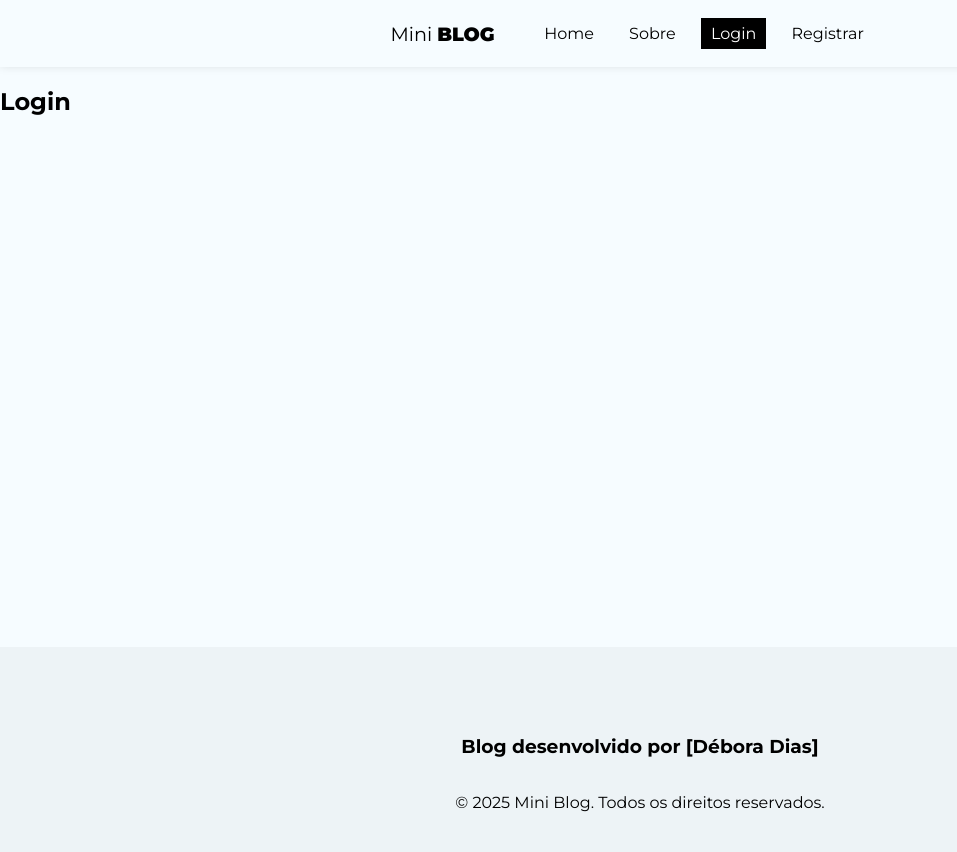
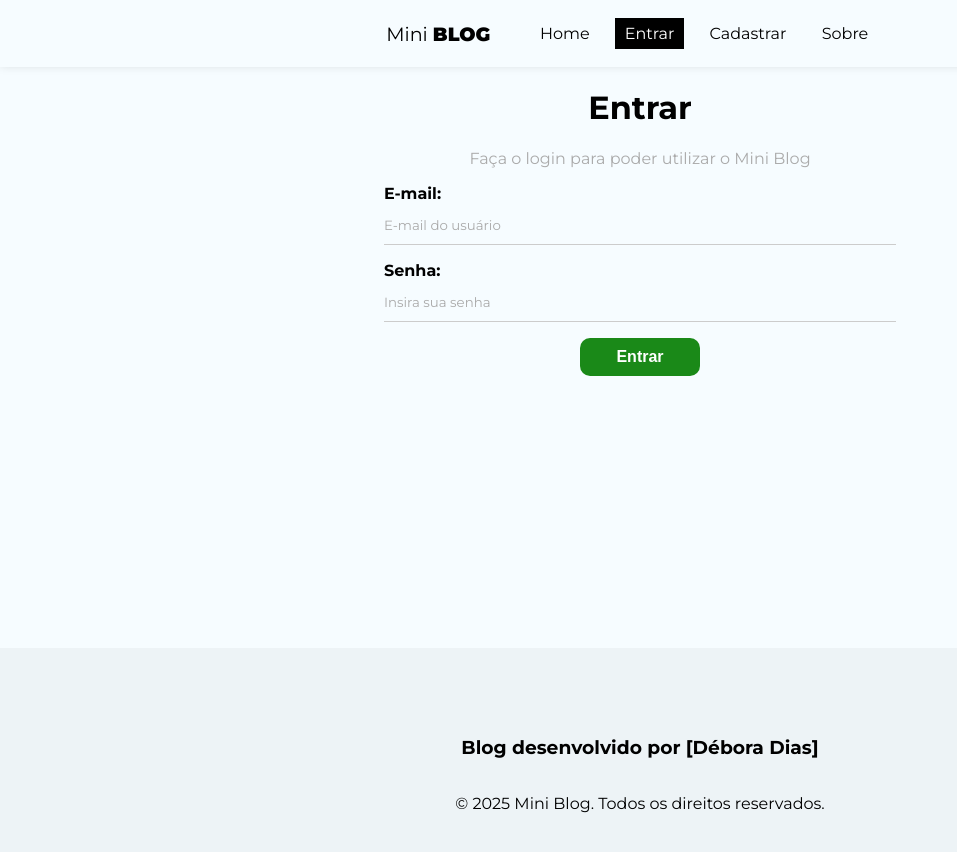
Before and after one commit to deboradiasdev/MiniBlog, a React (Vite) app in the folder miniblog/: page /login in a window 1280 px wide. Shown: the top 852 px of the page, without its empty margins (0-957 px from the left). Built offline with nearby package versions, Linux system fonts and the light colour scheme; no server answers.

Commit message:
login e logout de usuarios

```diff
--- a/miniblog/src/App.jsx
+++ b/miniblog/src/App.jsx
@@ -14,6 +14,8 @@ import Navbar from './components/Navbar.jsx';
 import Footer from './components/Footer.jsx';
 import Login from './pages/Login/Login.jsx';
 import Register from './pages/Register/Register.jsx';
+import Dashboard from './pages/Dashboard/Dashboard.jsx';
+import CreatePost from './pages/CreatePost/CreatePost.jsx';
 
 function App() {
 
@@ -41,8 +43,22 @@ function App() {
             <Routes>
               <Route path="/" element={<Home />} />
               <Route path="/about" element={<About />} />
-              <Route path="/login" element={<Login />} />
-              <Route path="/register" element={<Register />} />
+              <Route
+                path="/login"
+                element={ !user ? <Login /> : <Navigate to="/" /> }
+              />
+              <Route
+                path="/register"
+                element={ !user ? <Register /> : <Navigate to="/" /> }
+              />
+              <Route
+                path="/dashboard"
+                element={ user ? <Dashboard /> : <Navigate to="/login" /> }
+              />
+              <Route
+                path="/post/create"
+                element={ user ? <CreatePost /> : <Navigate to="/login" /> }
+              />
             </Routes>
           </div>
           <Footer />
--- a/miniblog/src/components/Navbar.jsx
+++ b/miniblog/src/components/Navbar.jsx
@@ -1,8 +1,15 @@
 import { NavLink } from "react-router-dom";
+
+import { useAuthentication } from "../hooks/useAuthentication";
+
+import { useAuthValue } from "../context/AuthContext";
 
 import styles from "./Navbar.module.css";
 
 const Navbar = () => {
+    const { user } = useAuthValue();
+    const { logout } = useAuthentication();
+
     return (
         <nav className={styles.navbar}>
             <NavLink to="/" className={styles.brand}>
@@ -12,15 +19,34 @@ const Navbar = () => {
                 <li>
                     <NavLink to="/" className={({ isActive }) => (isActive ? styles.active : '')}>Home</NavLink>
                 </li>
+                {!user && (
+                    <>
+                        <li>
+                            <NavLink to="/login" className={({ isActive }) => (isActive ? styles.active : '')}>Entrar</NavLink>
+                        </li>
+                        <li>
+                            <NavLink to="/register" className={({ isActive }) => (isActive ? styles.active : '')}>Cadastrar</NavLink>
+                        </li>
+                    </>
+                )}
+                {user && (
+                    <>
+                        <li>
+                            <NavLink to="/dashboard" className={({ isActive }) => (isActive ? styles.active : '')}>Dashboard</NavLink>
+                        </li>
+                        <li>
+                            <NavLink to="/post/create" className={({ isActive }) => (isActive ? styles.active : '')}>Novo Post</NavLink>
+                        </li>
+                    </>
+                )}
                 <li>
                     <NavLink to="/about" className={({ isActive }) => (isActive ? styles.active : '')}>Sobre</NavLink>
                 </li>
-                <li>
-                    <NavLink to="/login" className={({ isActive }) => (isActive ? styles.active : '')}>Login</NavLink>
-                </li>
-                <li>
-                    <NavLink to="/register" className={({ isActive }) => (isActive ? styles.active : '')}>Registrar</NavLink>
-                </li>
+                {user && (
+                    <li>
+                        <button onClick={logout}>Sair</button>
+                    </li>
+                )}
             </ul>
         </nav>
     );
--- a/miniblog/src/hooks/useAuthentication.jsx
+++ b/miniblog/src/hooks/useAuthentication.jsx
@@ -23,7 +23,7 @@ export const useAuthentication = () => {
             return;
         }
     }
-
+    // register
     const createUser = async (data) => {
         checkIfCancelled();
 
@@ -63,6 +63,35 @@ export const useAuthentication = () => {
         }
     }
 
+    // login
+    const login = async (data) => {
+        checkIfCancelled();
+
+        setLoading(true);
+        setError(null);
+
+        try {
+            await signInWithEmailAndPassword(auth, data.email, data.password);
+        } catch (error) {
+            let systemErrorMessage;
+            if (error.message.includes('invalid-credential')) {
+                systemErrorMessage = 'Credenciais inválidas.';
+            } else {
+                systemErrorMessage = 'Ocorreu erro, por favor tente mais tarde.';
+            }
+            setError(systemErrorMessage);
+        } finally {
+            setLoading(false);
+        }
+    }
+
+    // Logout
+    const logout = () => {
+        checkIfCancelled();
+
+        signOut(auth);
+    }
+
     useEffect(() => {
         return () => setCancelled(true);
     }, []);
@@ -70,6 +99,8 @@ export const useAuthentication = () => {
     return{
         auth,
         createUser,
+        login,
+        logout,
         error,
         loading
     };
--- a/miniblog/src/pages/About/About.jsx
+++ b/miniblog/src/pages/About/About.jsx
@@ -1,10 +1,18 @@
 // CSS
 import styles from './About.module.css';
 
+import Login from '../Login/Login';
+import { Link } from 'react-router-dom';
+
 const About = () => {
   return (
-    <div>
-      <h1>About</h1>
+    <div className={styles.about}>
+      <h2> Sobre o Mini <span>Blog</span></h2>
+      <p>Este projeto consiste em um blog desenvolvido com React no front-end
+          e Firebase no back-end.</p>
+      <Link to='/post/create' className='btn'>
+        Criar Post
+      </Link>
     </div>
   );
 };
--- a/miniblog/src/pages/About/About.module.css
+++ b/miniblog/src/pages/About/About.module.css
@@ -0,0 +1,15 @@
+.about {
+    text-align: center;
+    display: flex;
+    flex-direction: column;
+    align-items: center;
+}
+.about p {
+    color: #aaa;
+    margin-bottom: 2em;
+}
+.about a {
+    display: block;
+    margin-top: 15px;
+    padding: 10px 15px;
+}
--- /dev/null
+++ b/miniblog/src/pages/CreatePost/CreatePost.jsx
@@ -0,0 +1,11 @@
+import styles from "./CreatePost.module.css";
+
+const CreatePost = () => {
+    return (
+        <div>
+            <h1>Create Post</h1>
+        </div>
+    );
+};
+
+export default CreatePost;
--- /dev/null
+++ b/miniblog/src/pages/Dashboard/Dashboard.jsx
@@ -0,0 +1,9 @@
+import styles from "./Dashboard.module.css";
+
+const Dashboard = () => {
+    return (
+        <div>Dashboard</div>
+    );
+};
+
+export default Dashboard;
--- a/miniblog/src/pages/Login/Login.jsx
+++ b/miniblog/src/pages/Login/Login.jsx
@@ -1,9 +1,63 @@
 import styles from "./Login.module.css";
 
+import { useState, useEffect } from "react";
+
+import { useAuthentication } from "../../hooks/useAuthentication";
+
 const Login = () => {
+    const [email, setEmail] = useState("");
+    const [password, setPassword] = useState("");
+    const [error, setError] = useState("");
+
+    const { login, error: authError, loading } = useAuthentication();
+
+    const handleSubmit = async (e) => {
+        e.preventDefault();
+
+        setError("");
+
+        const user = { email, password }
+
+        console.log("payload usuário:", user);
+
+        await login(user);
+    }
+
+    useEffect(() => {
+        if (authError) {
+            setError(authError);
+        }
+    }, [authError]);
+
     return (
-        <div>
-            <h2>Login</h2>
+        <div className={styles.login}>
+            <h1>Entrar</h1>
+            <p>Faça o login para poder utilizar o Mini Blog</p>
+            <form onSubmit={handleSubmit}>
+                <label>
+                    <span>E-mail:</span>
+                    <input type="email"
+                    name="email" required
+                    placeholder="E-mail do usuário"
+                    value={email}
+                    onChange={(e) => setEmail(e.target.value)}
+                    />
+                </label>
+                <label>
+                    <span>Senha:</span>
+                    <input type="password"
+                    name="password" required
+                    placeholder="Insira sua senha"
+                    value={password}
+                    onChange={(e) => setPassword(e.target.value)}
+                    />
+                </label>
+
+                {!loading && <button className="btn">Entrar</button>}
+                {loading && <button className="btn" disabled>Aguarde...</button>}
+
+                {error && <p className="error">{error}</p>}
+            </form>
         </div>
     );
 };
--- a/miniblog/src/pages/Login/Login.module.css
+++ b/miniblog/src/pages/Login/Login.module.css
@@ -0,0 +1,6 @@
+.login {
+    text-align: center;
+}
+.login p {
+    color:  #aaa;
+}
--- a/miniblog/src/pages/Register/Register.module.css
+++ b/miniblog/src/pages/Register/Register.module.css
@@ -4,3 +4,13 @@
 .register p {
     color: #aaa;
 }
+
+.error {
+    color: #d32f2f;
+    background: #fdecea;
+    border: 1px solid #f5c6cb;
+    padding: 10px 12px;
+    border-radius: 4px;
+    margin-top: 12px;
+    font-weight: 500;
+}
```
Also changed, not shown: miniblog/src/pages/CreatePost/CreatePost.module.css (added), miniblog/src/pages/Dashboard/Dashboard.module.css (added).
